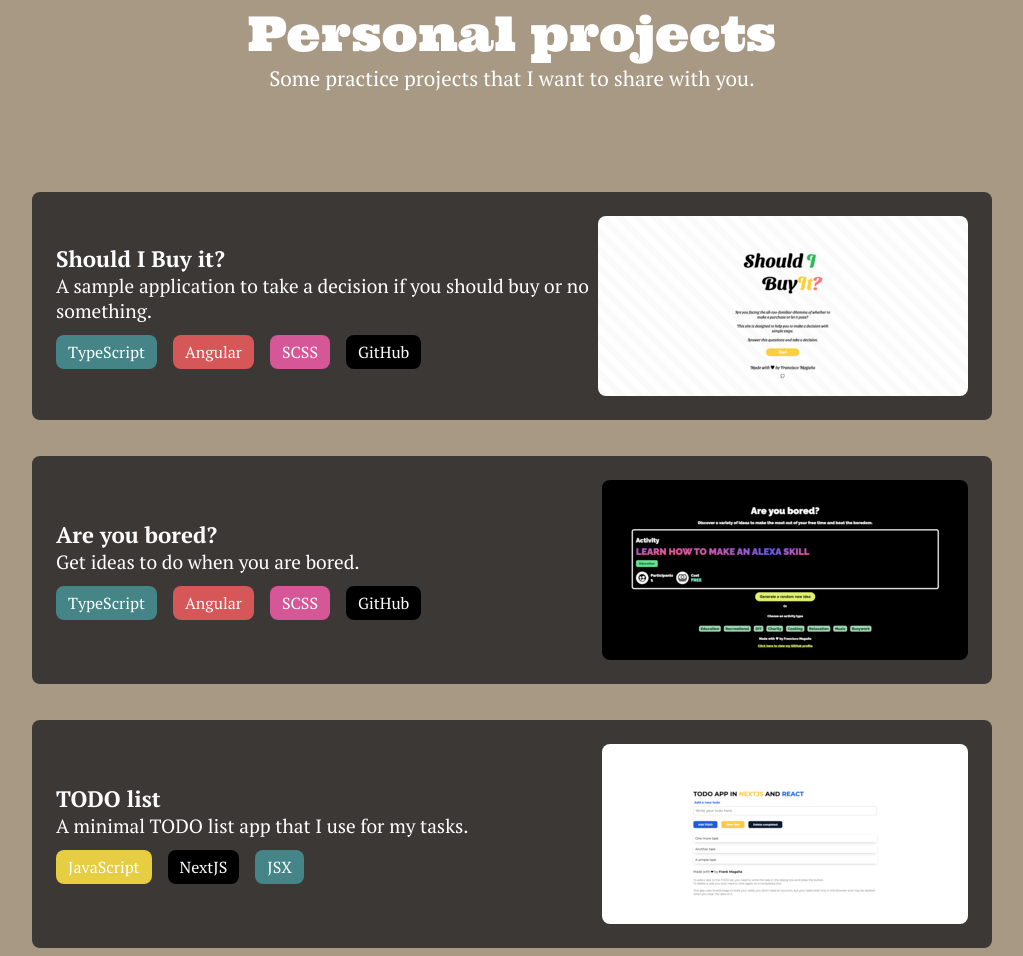
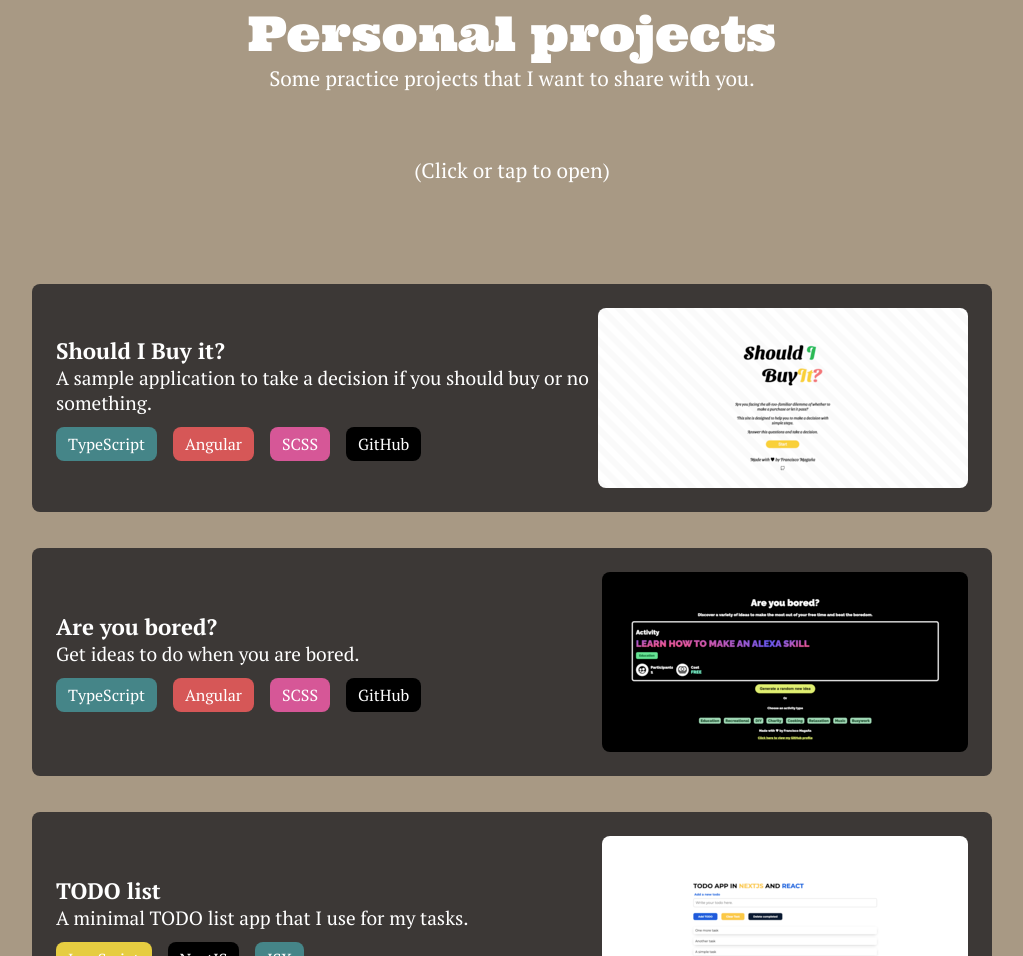
Before and after one commit to francisco-magana/personal-website, a plain HTML site: page index.html in a window 1280 px wide. Shown: the part 3180-4136 px from the top of the page, without its empty margins (128-1151 px from the left). Drawn offline with nearby package versions, Linux system fonts and the light colour scheme.

```diff
--- a/index.html
+++ b/index.html
@@ -73,6 +73,7 @@
     <div class="projects-section" id="projects">
         <h2 class="section-title">Personal projects</h2>
         <p class="section-subtitle">Some practice projects that I want to share with you.</p>
+        <p class="section-subtitle">(Click or tap to open)</p>
         <div class="projects-container">
             <a href="https://should-i.000webhostapp.com/" target="_blank" class="project-card">
                 <div>
```
